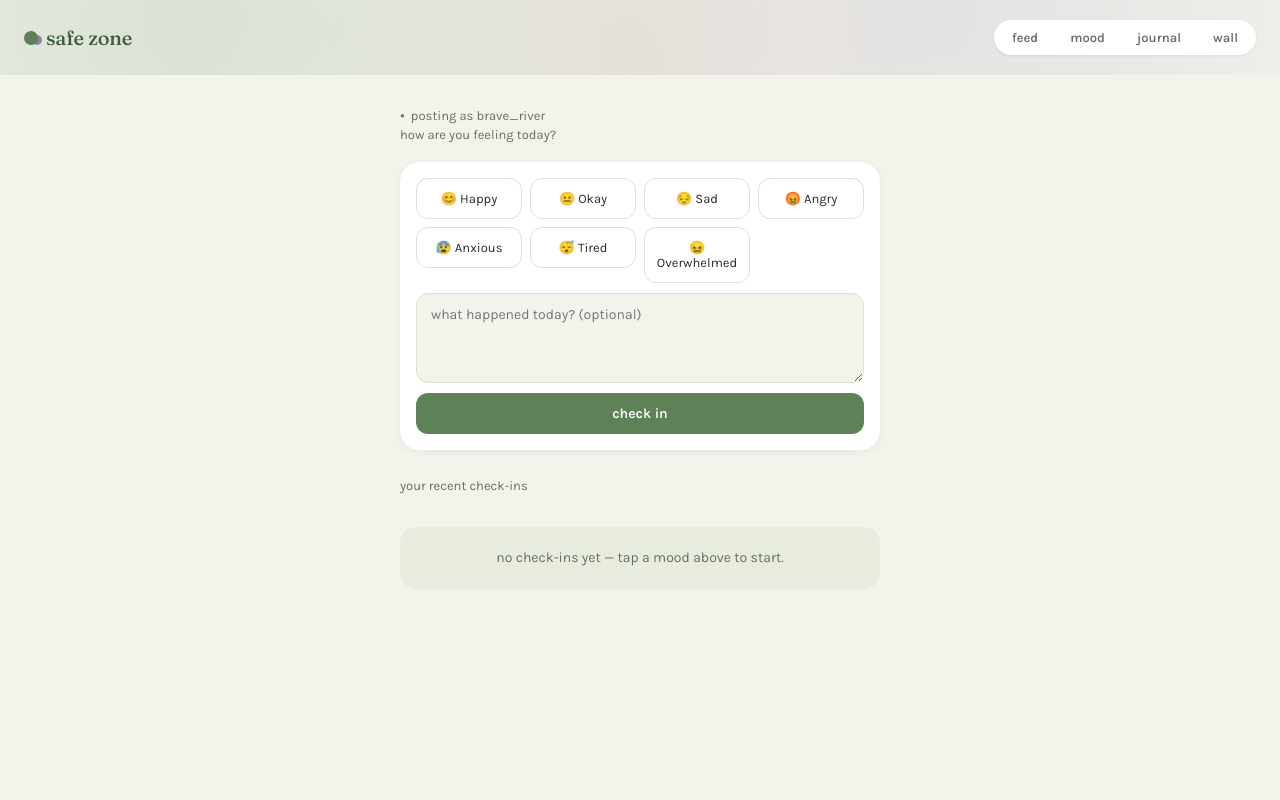
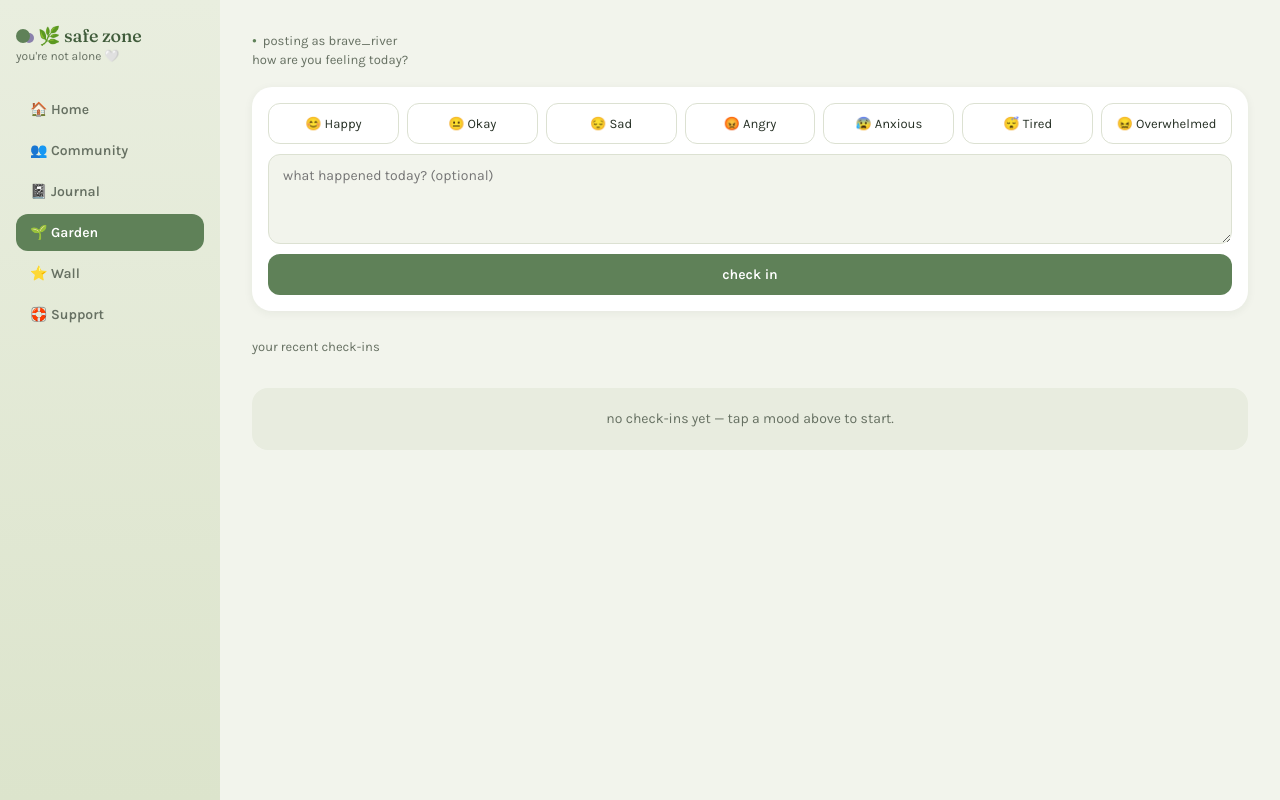
Before and after one commit to alexamgreat/safe-zone-app, a Flask app: page /mood in a window 1280 px wide. Run offline with Flask 3, Linux system fonts and the light colour scheme; data comes from the database, SQL or seed files in the repository; data that the repository does not hold is empty.

Commit message:
feat: encourage someone (random story + quick presets)

```diff
--- a/app/__init__.py
+++ b/app/__init__.py
@@ -1,3 +1,4 @@
+from datetime import datetime
 from flask import Flask, render_template, request, redirect, flash
 from flask_migrate import Migrate
 from config import Config
@@ -6,7 +7,9 @@ from app.auth import get_or_create_user
 from app.moderation import is_supportive
 from app.crisis import check_for_crisis
 from app.journal import CATEGORIES
-from app.mood import MOODS, HEAVY_MOODS
+from app.mood import MOODS, HEAVY_MOODS, calculate_streak
+from app.quotes import quote_of_the_day
+from app.presets import ENCOURAGEMENT_PRESETS
 
 REACTION_LABELS = {
     "helped": "❤️ Helped me",
@@ -25,7 +28,37 @@ def create_app():
     migrate.init_app(app, db)
 
     @app.route("/")
-    def home():
+    def dashboard():
+        user = get_or_create_user()
+        streak = calculate_streak(user.id)
+        quote = quote_of_the_day()
+        recent_posts = Post.query.order_by(Post.created_at.desc()).limit(2).all()
+        wall_preview = (
+            Encouragement.query.filter_by(post_id=None)
+            .order_by(Encouragement.created_at.desc())
+            .first()
+        )
+        stats = {
+            "stories": Post.query.count(),
+            "encouragements": Encouragement.query.count(),
+            "people_helped": EncouragementReaction.query.count(),
+        }
+        today = datetime.utcnow().strftime("%A, %B %d, %Y")
+
+        return render_template(
+            "home.html",
+            username=user.username,
+            moods=MOODS,
+            streak=streak,
+            quote=quote,
+            recent_posts=recent_posts,
+            wall_preview=wall_preview,
+            stats=stats,
+            today=today,
+        )
+
+    @app.route("/feed")
+    def feed():
         user = get_or_create_user()
         posts = Post.query.order_by(Post.created_at.desc()).all()
         return render_template("feed.html", username=user.username, posts=posts)
@@ -44,7 +77,7 @@ def create_app():
             if check_for_crisis(body):
                 return render_template("crisis_resources.html")
 
-        return redirect("/")
+        return redirect("/feed")
 
     @app.route("/post/<int:post_id>/encourage", methods=["POST"])
     def add_encouragement(post_id):
@@ -53,17 +86,17 @@ def create_app():
         post = Post.query.get_or_404(post_id)
 
         if not body:
-            return redirect("/")
+            return redirect("/feed")
 
         ok, reason = is_supportive(body)
         if not ok:
             flash(reason)
-            return redirect("/")
+            return redirect("/feed")
 
         encouragement = Encouragement(post_id=post.id, user_id=user.id, body=body)
         db.session.add(encouragement)
         db.session.commit()
-        return redirect("/")
+        return redirect("/feed")
 
     @app.route("/journal")
     def journal():
@@ -175,9 +208,10 @@ def create_app():
         user = get_or_create_user()
         mood_key = request.form.get("mood")
         note = request.form.get("note", "").strip()
+        next_url = request.form.get("next", "/mood")
 
         if mood_key not in MOODS:
-            return redirect("/mood")
+            return redirect(next_url)
 
         entry = MoodCheckIn(user_id=user.id, mood=mood_key, note=note or None)
         db.session.add(entry)
@@ -189,6 +223,22 @@ def create_app():
         if mood_key in HEAVY_MOODS and not note:
             flash("want to talk about what happened today? you can add a note anytime, or share on the feed.")
 
-        return redirect("/mood")
+        return redirect(next_url)
+
+    @app.route("/support")
+    def support():
+        user = get_or_create_user()
+        return render_template("crisis_resources.html", username=user.username)
+
+    @app.route("/encourage/random")
+    def encourage_random():
+        user = get_or_create_user()
+        post = Post.query.order_by(db.func.random()).first()
+        return render_template(
+            "encourage.html",
+            username=user.username,
+            post=post,
+            presets=ENCOURAGEMENT_PRESETS,
+        )
 
     return app
--- a/app/mood.py
+++ b/app/mood.py
@@ -10,3 +10,20 @@ MOODS = {
 
 # moods that should show a gentle prompt to talk more, not just log silently
 HEAVY_MOODS = {"sad", "angry", "anxious", "overwhelmed"}
+
+from datetime import datetime, timedelta
+from app.models import MoodCheckIn
+
+
+def calculate_streak(user_id):
+    entries = MoodCheckIn.query.filter_by(user_id=user_id).all()
+    date_set = {e.created_at.date() for e in entries}
+    if not date_set:
+        return 0
+
+    streak = 0
+    day = datetime.utcnow().date()
+    while day in date_set:
+        streak += 1
+        day -= timedelta(days=1)
+    return streak
--- /dev/null
+++ b/app/presets.py
@@ -0,0 +1,8 @@
+ENCOURAGEMENT_PRESETS = [
+    "You are not alone.",
+    "I'm proud of you.",
+    "Keep going.",
+    "Things can get better.",
+    "You're stronger than you think.",
+    "I'm cheering for you.",
+]
--- /dev/null
+++ b/app/quotes.py
@@ -0,0 +1,15 @@
+import datetime
+
+QUOTES = [
+    "The storm will pass and the sun will rise again.",
+    "Progress is still progress, no matter how small.",
+    "You don't have to be perfect to be worthy.",
+    "Asking for help is brave, not weak.",
+    "One bad day doesn't define you.",
+    "You are stronger than you think.",
+]
+
+
+def quote_of_the_day():
+    idx = datetime.date.today().toordinal() % len(QUOTES)
+    return QUOTES[idx]
--- a/app/static/css/style.css
+++ b/app/static/css/style.css
@@ -390,3 +390,247 @@ input:focus {
   color: var(--sage-deep);
   font-weight: 600;
 }
+.app-shell {
+  display: flex;
+  min-height: 100vh;
+}
+
+.sidebar {
+  width: 220px;
+  flex-shrink: 0;
+  background: linear-gradient(180deg, #E9EEDF, #DCE4CC);
+  padding: 24px 16px;
+  display: flex;
+  flex-direction: column;
+  gap: 28px;
+}
+
+.sidebar-logo .logo {
+  font-size: 18px;
+  color: var(--sage-deep);
+}
+
+.sidebar-tagline {
+  font-size: 12px;
+  color: var(--ink-soft);
+  margin: 2px 0 0;
+}
+
+.sidebar-nav {
+  display: flex;
+  flex-direction: column;
+  gap: 4px;
+}
+
+.sidebar-nav a {
+  font-size: 14px;
+  font-weight: 600;
+  color: var(--ink-soft);
+  text-decoration: none;
+  padding: 10px 14px;
+  border-radius: 12px;
+  transition: all 0.15s ease;
+}
+
+.sidebar-nav a:hover {
+  background: rgba(255,255,255,0.6);
+}
+
+.sidebar-nav a.active {
+  background: var(--sage);
+  color: white;
+}
+
+.content {
+  flex: 1;
+  padding: 28px 32px 60px;
+  max-width: none;
+  margin: 0;
+}
+
+.dash-header {
+  display: flex;
+  align-items: baseline;
+  justify-content: space-between;
+  margin-bottom: 20px;
+}
+
+.dash-header h1 {
+  font-size: 24px;
+  margin: 0 0 4px;
+  color: var(--sage-deep);
+}
+
+.dash-date {
+  font-size: 13px;
+  color: var(--ink-soft);
+}
+
+.dashboard-grid {
+  display: grid;
+  grid-template-columns: repeat(3, 1fr);
+  gap: 16px;
+}
+
+.card {
+  background: var(--surface);
+  border-radius: 18px;
+  padding: 18px;
+  box-shadow: 0 2px 10px rgba(38,48,37,0.06);
+}
+
+.card-title {
+  font-size: 15px;
+  margin: 0 0 6px;
+  color: var(--sage-deep);
+}
+
+.card-header-row {
+  display: flex;
+  justify-content: space-between;
+  align-items: center;
+}
+
+.card-link {
+  font-size: 12px;
+  font-weight: 600;
+  color: var(--sage);
+  text-decoration: none;
+}
+
+.card-quote {
+  background: var(--surface-soft);
+}
+
+.quote-text {
+  font-family: 'Fraunces', serif;
+  font-size: 17px;
+  line-height: 1.5;
+  color: var(--ink);
+}
+
+.streak-box {
+  background: var(--surface-soft);
+  border-radius: 14px;
+  padding: 14px;
+  display: flex;
+  align-items: baseline;
+  gap: 8px;
+  font-size: 13px;
+  color: var(--ink-soft);
+}
+
+.streak-number {
+  font-family: 'Fraunces', serif;
+  font-size: 26px;
+  color: var(--sage-deep);
+}
+
+.stats-row {
+  display: flex;
+  gap: 8px;
+}
+
+.stat-box {
+  flex: 1;
+  background: var(--surface-soft);
+  border-radius: 12px;
+  padding: 12px 8px;
+  text-align: center;
+}
+
+.stat-number {
+  display: block;
+  font-family: 'Fraunces', serif;
+  font-size: 20px;
+  color: var(--sage-deep);
+}
+
+.stat-label {
+  font-size: 11px;
+  color: var(--ink-soft);
+}
+
+.mini-post {
+  padding: 10px 0;
+  border-top: 1px solid var(--mist);
+}
+
+.mini-post:first-of-type {
+  border-top: none;
+}
+
+.mood-quick {
+  display: flex;
+  gap: 6px;
+  flex-wrap: wrap;
+  margin: 10px 0;
+}
+
+.mood-quick-btn {
+  border: 1px solid var(--mist);
+  background: var(--bg);
+  border-radius: 10px;
+  padding: 8px;
+  font-size: 18px;
+  cursor: pointer;
+}
+
+.mood-quick-btn:hover {
+  border-color: var(--sage);
+}
+
+.card-actions {
+  display: flex;
+  flex-direction: column;
+  gap: 8px;
+}
+
+.quick-action {
+  display: flex;
+  flex-direction: column;
+  text-decoration: none;
+  background: var(--surface-soft);
+  border-radius: 12px;
+  padding: 10px 12px;
+  font-size: 14px;
+  font-weight: 600;
+  color: var(--ink);
+}
+
+.quick-action span {
+  font-size: 12px;
+  font-weight: 400;
+  color: var(--ink-soft);
+}
+
+@media (max-width: 800px) {
+  .app-shell { flex-direction: column; }
+  .sidebar { width: 100%; flex-direction: row; align-items: center; overflow-x: auto; }
+  .sidebar-nav { flex-direction: row; }
+  .dashboard-grid { grid-template-columns: 1fr; }
+  .content { padding: 20px 16px 60px; }
+}
+.quick-presets {
+  display: flex;
+  flex-wrap: wrap;
+  gap: 8px;
+  margin: 16px 0;
+}
+
+.preset-form button {
+  font-size: 13px;
+  padding: 8px 14px;
+  border: 1px solid var(--mist);
+  border-radius: 999px;
+  background: var(--surface);
+  color: var(--ink);
+  cursor: pointer;
+  transition: all 0.15s ease;
+}
+
+.preset-form button:hover {
+  border-color: var(--sage);
+  background: var(--surface-soft);
+  color: var(--sage-deep);
+}
--- a/app/templates/base.html
+++ b/app/templates/base.html
@@ -8,19 +8,25 @@
   <link rel="stylesheet" href="{{ url_for('static', filename='css/style.css') }}">
 </head>
 <body>
-  <header class="header">
-    <span class="logo">safe zone</span>
-    <nav class="nav">
-      <a href="/">feed</a>
-      <a href="/mood">mood</a>
-      <a href="/journal">journal</a>
-      <a href="/wall">wall</a>
-    </nav>
-  </header>
+  <div class="app-shell">
+    <aside class="sidebar">
+      <div class="sidebar-logo">
+        <span class="logo">🌿 safe zone</span>
+        <p class="sidebar-tagline">you're not alone 🤍</p>
+      </div>
+      <nav class="sidebar-nav">
+        <a href="/" class="{{ 'active' if request.path == '/' else '' }}">🏠 Home</a>
+        <a href="/feed" class="{{ 'active' if request.path == '/feed' else '' }}">👥 Community</a>
+        <a href="/journal" class="{{ 'active' if request.path == '/journal' else '' }}">📓 Journal</a>
+        <a href="/mood" class="{{ 'active' if request.path == '/mood' else '' }}">🌱 Garden</a>
+        <a href="/wall" class="{{ 'active' if request.path == '/wall' else '' }}">⭐ Wall</a>
+        <a href="/support" class="{{ 'active' if request.path == '/support' else '' }}">🛟 Support</a>
+      </nav>
+    </aside>
 
-  <main class="content">
-    {% block content %}{% endblock %}
-  </main>
-
+    <main class="content">
+      {% block content %}{% endblock %}
+    </main>
+  </div>
 </body>
 </html>
```
Also changed, not shown: app/templates/encourage.html (added, +31 -0 lines), app/templates/home.html (added, +94 -0 lines).
